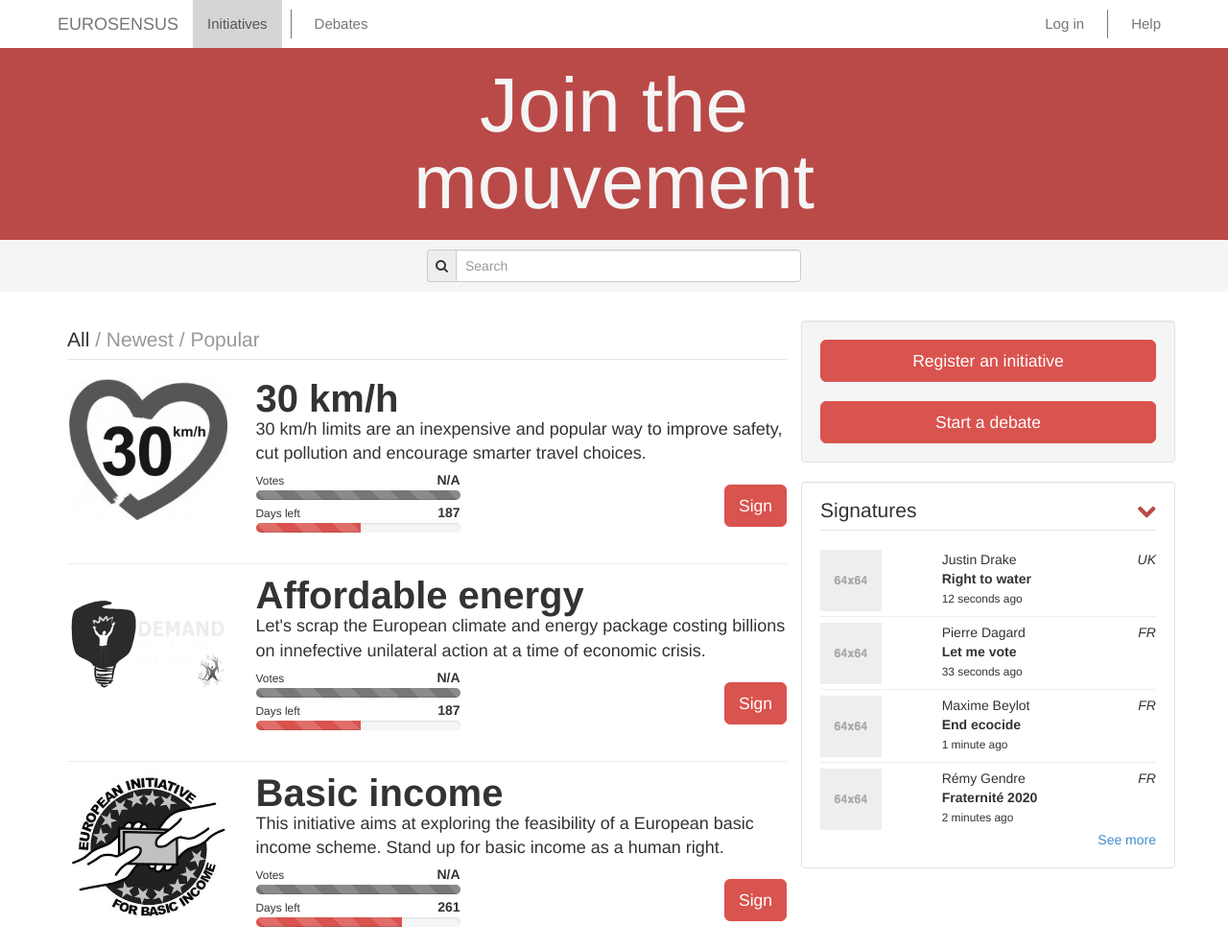
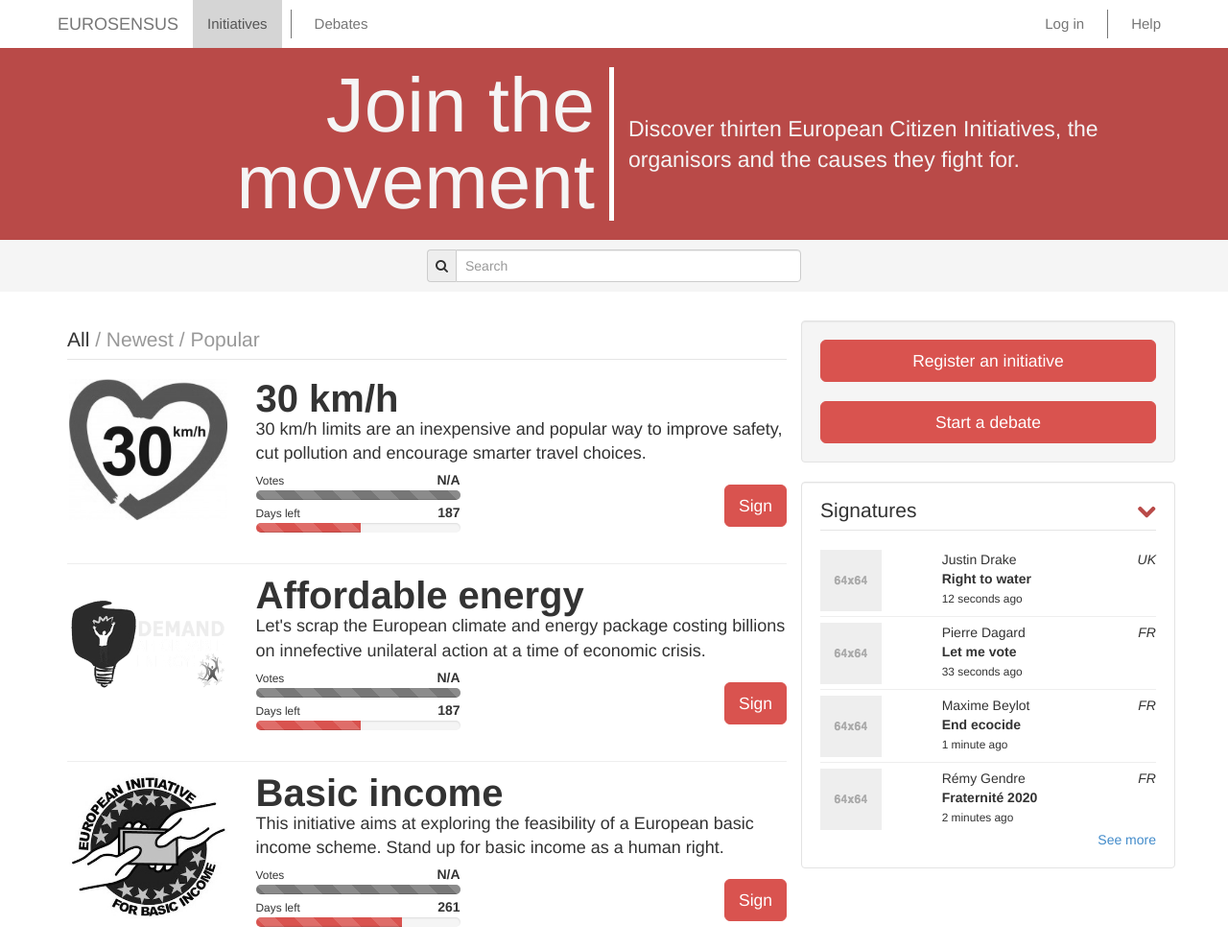
Before and after one commit to JustinDrake/Eurosensus, a website: page client_bs3/index.html in a window 1280 px wide. Shown: the top 989 px of the page at 96% size. Drawn offline with Linux system fonts and the light colour scheme.

Commit message:
More banner goodness

```diff
--- /dev/null
+++ b/client_bs3/css/banner.css
@@ -0,0 +1,25 @@
+#banner {
+    background-color: #b94a48;
+    color: whitesmoke;
+    font-size: 80px;
+    height: 200px;
+    line-height: 80px;
+    font-weight: 100;
+    padding-top: 20px;
+    padding-bottom: 20px;
+}
+
+#banner-left {
+    border-right: 5px solid white;
+}
+
+#banner-right {
+    height: 160px;
+    display: table;
+}
+
+#banner-right p {
+    font-size: 23px;
+    vertical-align: middle;
+    display: table-cell;
+}
--- a/client_bs3/css/custom.css
+++ b/client_bs3/css/custom.css
@@ -1,19 +1,3 @@
-/*@font-face {
-    font-family: gotham;
-    src: url('font/gothamBook.ttf'),
-}*/
-
-#banner {
-    background-color: #b94a48;
-    color: whitesmoke;
-    font-size: 80px;
-    height: 200px;
-    line-height: 80px;
-    font-weight: 100;
-    padding-top: 20px;
-    padding-bottom: 20px;
-}
-
 #search {
     padding-top: 10px;
     padding-bottom: 10px;
--- a/client_bs3/index.html
+++ b/client_bs3/index.html
@@ -5,7 +5,9 @@
 
     <link href='css/lib/bootstrap.css' rel='stylesheet'>
     <link href='css/lib/font-awesome.css' rel='stylesheet'>
+
     <link href='css/custom.css' rel='stylesheet'>
+    <link href='css/banner.css' rel='stylesheet'>
     <link href='css/initiative.css' rel='stylesheet'>
     <link href='css/floating-bar.css' rel='stylesheet'>
     <link href='css/footer.css' rel='stylesheet'>
@@ -47,11 +49,23 @@
     </div>
 
     <div id='banner'>
-        <center>
-            <span>Join the</span>
-            <br>
-            <span>mouvement</span>
-        </center>
+        <div class='container'>
+            <div class='row hidden-phone'>
+                <div class='col-span-6' id='banner-left'>
+                    <span class='pull-right'>Join the</span>
+                    <br>
+                    <span class='pull-right'>movement</span>
+                </div>
+                <div class='col-span-6' id='banner-right'>
+                    <p class='lead'>Discover thirten European Citizen Initiatives, the organisors and the causes they fight for.</p>
+                </div>
+            </div>
+            <center class='visible-phone'>
+                <span>Join the</span>
+                <br>
+                <span>move</span>
+            </center>
+        </div>
     </div>
 
     <div id='search'>
@@ -164,7 +178,7 @@
                 <div class='col-span-4 col-small-span-4'>
                     <center>
                         <div class='row'>
-                            <div class='footer-label'>GIVE US</div>
+                            <div class='footer-label'>SUPPORT US</div>
                         </div>
                         <div class='row'>
                             <i class='icon-heart' data-title='Evangelise' data-placement='left'></i>
@@ -176,7 +190,7 @@
             <hr>
             <center>
                 <blockquote>
-                    <p><i class='quote icon-quote-left'></i>Paradigm-shifting, iconically democratic<i class='quote icon-quote-right'></i></p>
+                    <p><i class='quote icon-quote-left'></i>Paradigm shifting, iconically democratic<i class='quote icon-quote-right'></i></p>
                     <small>The European Times</small>
                 </blockquote>
             </center>
```
